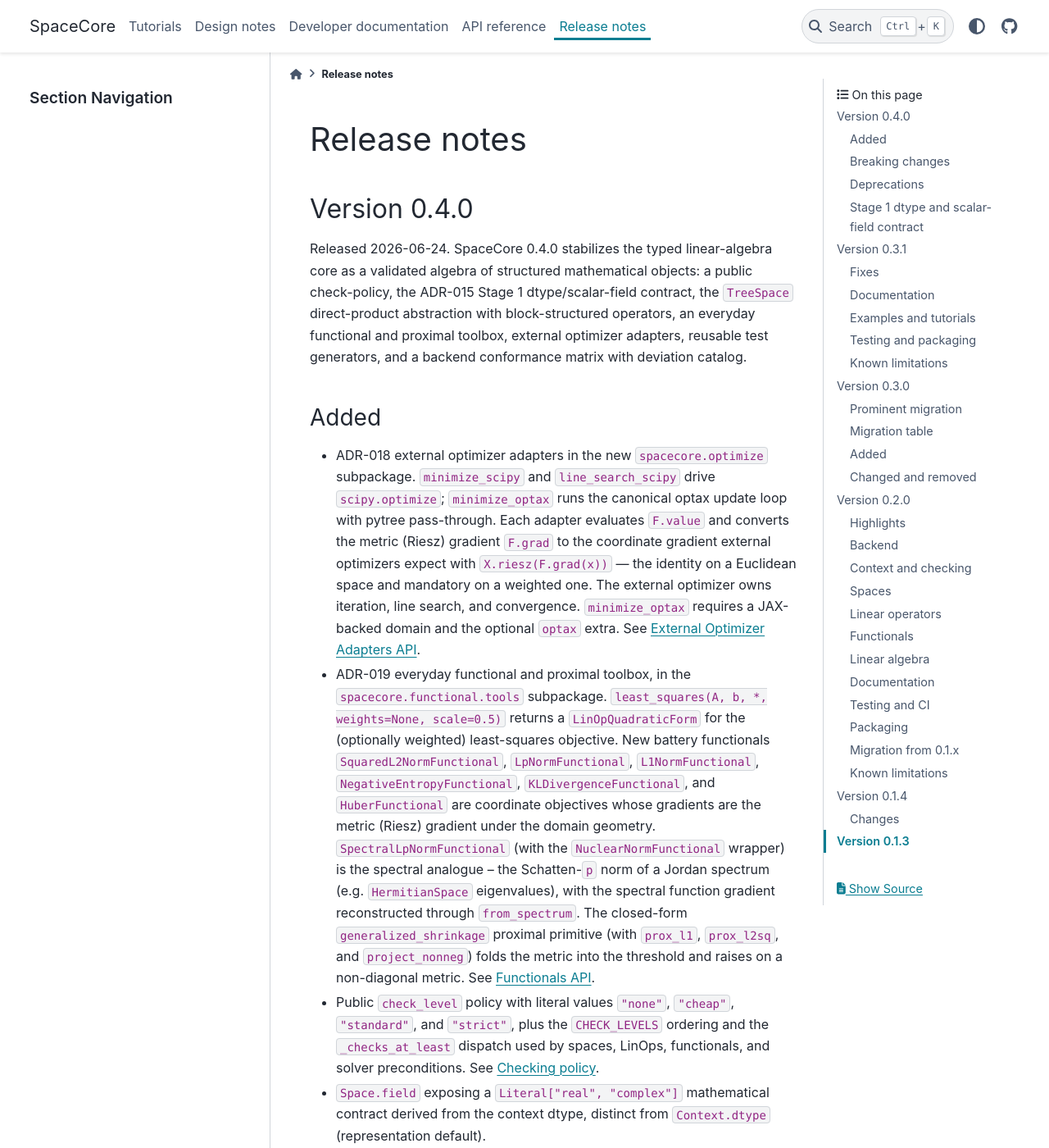
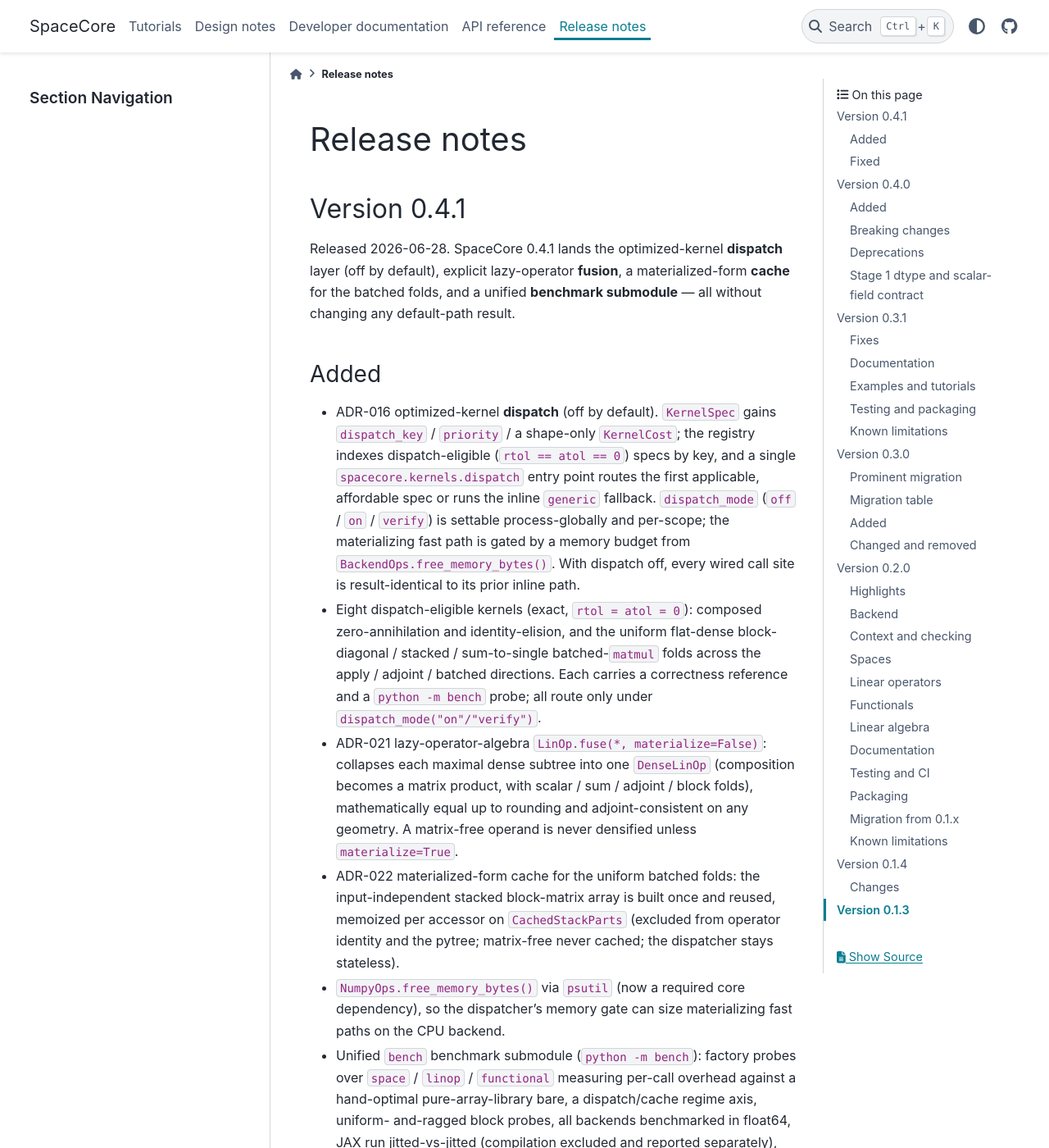
Before and after one commit to Pavlo3P/SpaceCore, a Sphinx documentation site: the page built from docs/source/release_notes.rst, in a window 1280 px wide and 1400 px high. Shown: the whole window at 82% size. Built offline with Sphinx 7.4.7 and the PyData theme 0.15.4, drawn with Linux system fonts in a browser that asks for light colours; some of the changed text lies outside the part shown.

Commit message:
release: prepare 0.4.1
- Bump spacecore/_version.py to 0.4.1.
- CHANGELOG: promote [Unreleased] to [0.4.1] — 2026-06-28, open a fresh
  empty [Unreleased].
- release_notes.rst: add the Version 0.4.1 section (dispatch / fuse /
  cache / bench).
- test_public_api: pin the version assertion to 0.4.1.

Dispatch/fuse/cache (ADR-016/021/022) and the unified bench submodule
ship in 0.4.1, all off the default path. Built wheel+sdist clean
(twine PASSED); bench is excluded from the wheel (tooling only).

Co-Authored-By: Claude Opus 4.8 <noreply@anthropic.com>

```diff
--- a/docs/source/release_notes.rst
+++ b/docs/source/release_notes.rst
@@ -1,5 +1,58 @@
 Release notes
 =============
+
+Version 0.4.1
+-------------
+
+Released 2026-06-28. SpaceCore 0.4.1 lands the optimized-kernel **dispatch**
+layer (off by default), explicit lazy-operator **fusion**, a materialized-form
+**cache** for the batched folds, and a unified **benchmark submodule** — all
+without changing any default-path result.
+
+Added
+~~~~~
+
+* ADR-016 optimized-kernel **dispatch** (off by default). ``KernelSpec`` gains
+  ``dispatch_key`` / ``priority`` / a shape-only ``KernelCost``; the registry
+  indexes dispatch-eligible (``rtol == atol == 0``) specs by key, and a single
+  ``spacecore.kernels.dispatch`` entry point routes the first applicable,
+  affordable spec or runs the inline ``generic`` fallback. ``dispatch_mode``
+  (``off`` / ``on`` / ``verify``) is settable process-globally and per-scope;
+  the materializing fast path is gated by a memory budget from
+  ``BackendOps.free_memory_bytes()``. With dispatch off, every wired call site is
+  result-identical to its prior inline path.
+* Eight dispatch-eligible kernels (exact, ``rtol = atol = 0``): composed
+  zero-annihilation and identity-elision, and the uniform flat-dense
+  block-diagonal / stacked / sum-to-single batched-``matmul`` folds across the
+  apply / adjoint / batched directions. Each carries a correctness reference and
+  a ``python -m bench`` probe; all route only under
+  ``dispatch_mode("on"/"verify")``.
+* ADR-021 lazy-operator-algebra ``LinOp.fuse(*, materialize=False)``: collapses
+  each maximal dense subtree into one ``DenseLinOp`` (composition becomes a matrix
+  product, with scalar / sum / adjoint / block folds), mathematically equal up to
+  rounding and adjoint-consistent on any geometry. A matrix-free operand is never
+  densified unless ``materialize=True``.
+* ADR-022 materialized-form cache for the uniform batched folds: the
+  input-independent stacked block-matrix array is built once and reused, memoized
+  per accessor on ``CachedStackParts`` (excluded from operator identity and the
+  pytree; matrix-free never cached; the dispatcher stays stateless).
+* ``NumpyOps.free_memory_bytes()`` via ``psutil`` (now a required core
+  dependency), so the dispatcher's memory gate can size materializing fast paths
+  on the CPU backend.
+* Unified ``bench`` benchmark submodule (``python -m bench``): factory probes
+  over ``space`` / ``linop`` / ``functional`` measuring per-call overhead against
+  a hand-optimal pure-array-library bare, a dispatch/cache regime axis, uniform-
+  and-ragged block probes, all backends benchmarked in float64, JAX run
+  jitted-vs-jitted (compilation excluded and reported separately), and a
+  filter-reactive interactive HTML dashboard. Tooling only — ``spacecore`` never
+  imports ``bench``.
+
+Fixed
+~~~~~
+
+* Corrected stale ``correctness_ref`` node ids on two shipped ``KernelSpec``
+  objects (``composed-chain-apply``, ``block-diagonal-dense-apply``) that named
+  non-existent module-level test nodes instead of the real ``Class::method`` ids.
 
 Version 0.4.0
 -------------
--- a/spacecore/_version.py
+++ b/spacecore/_version.py
@@ -1,3 +1,3 @@
 """Single source of truth for the SpaceCore package version."""
 
-__version__ = "0.4.0"
+__version__ = "0.4.1"
```
Also changed, not shown: CHANGELOG.md (+2 -0 lines), 1 other file.
